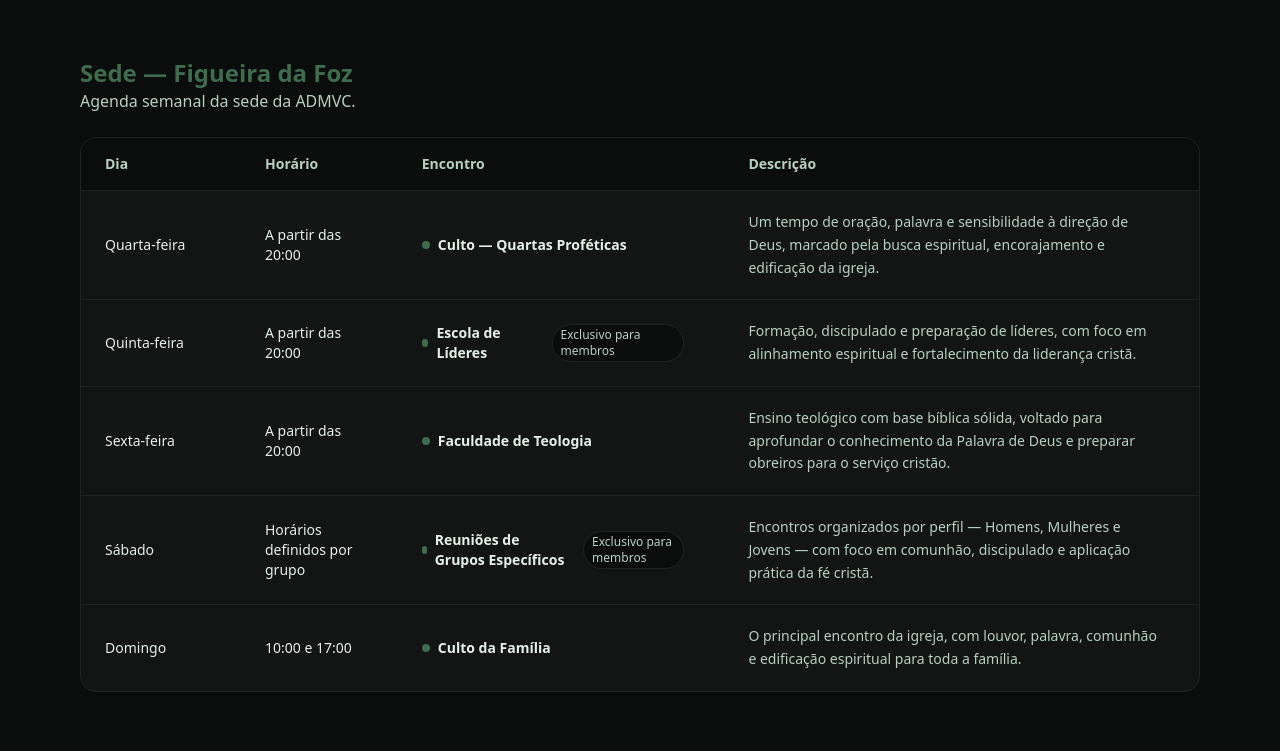
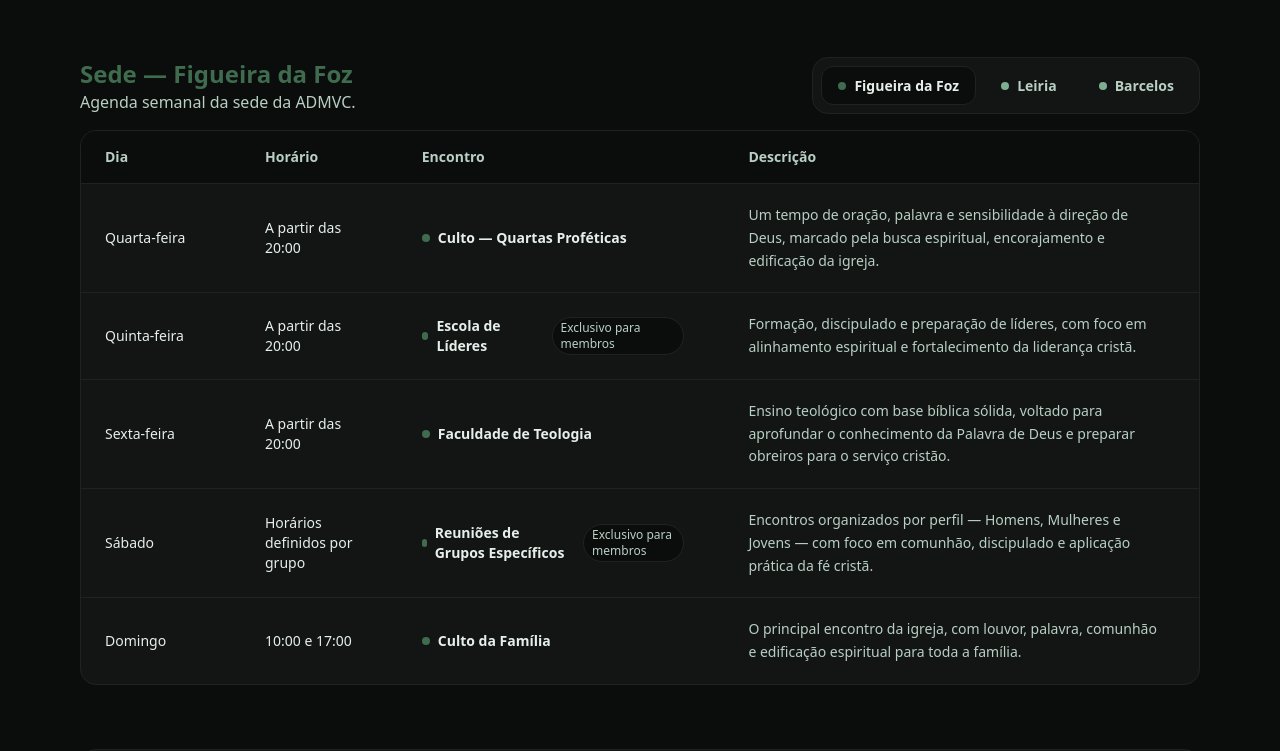
Before and after one commit to libertrendz/admvc-site, a Next.js app: page /agenda in a window 1280 px wide. Shown: the part 440-1191 px from the top of the page. Built offline with nearby package versions, Linux system fonts and the light colour scheme.

Commit message:
Update page.tsx

```diff
--- a/app/agenda/page.tsx
+++ b/app/agenda/page.tsx
@@ -8,6 +8,8 @@ type Evento = {
   descricao: string;
   badge?: string;
 };
+
+type UnidadeKey = "sede" | "leiria" | "barcelos";
 
 const SEDE_SEMANAL: Evento[] = [
   {
@@ -49,7 +51,27 @@ const SEDE_SEMANAL: Evento[] = [
   }
 ];
 
-export default function AgendaPage() {
+const UNIDADES: { key: UnidadeKey; label: string; subtitle: string }[] = [
+  { key: "sede", label: "Sede", subtitle: "Figueira da Foz" },
+  { key: "leiria", label: "Congregação", subtitle: "Leiria" },
+  { key: "barcelos", label: "Congregação", subtitle: "Barcelos" }
+];
+
+export default function AgendaPage({
+  searchParams
+}: {
+  searchParams?: { unidade?: string };
+}) {
+  const unidadeParam = (searchParams?.unidade || "").toLowerCase();
+  const active: UnidadeKey =
+    unidadeParam === "leiria"
+      ? "leiria"
+      : unidadeParam === "barcelos"
+      ? "barcelos"
+      : "sede";
+
+  const activeMeta = UNIDADES.find((u) => u.key === active) || UNIDADES[0];
+
   return (
     <main className="space-y-16">
       {/* HERO */}
@@ -85,28 +107,118 @@ export default function AgendaPage() {
           </div>
 
           <div className="pt-2 text-xs text-muted2">
-            (Agenda das congregações será adicionada assim que estiver definida.)
+            (Selecione a unidade para visualizar a agenda. As congregações serão atualizadas assim
+            que estiverem definidas.)
           </div>
         </div>
       </section>
 
-      {/* SEDE */}
-      <section className="space-y-6">
+      {/* SELECTOR (tabs desktop + select mobile) */}
+      <section className="space-y-4">
+        <div className="flex flex-col gap-2 md:flex-row md:items-end md:justify-between">
           <div>
             <h2 className="text-xl md:text-2xl font-semibold text-figueira">
-            Sede — Figueira da Foz
+              {activeMeta.label} — {activeMeta.subtitle}
             </h2>
-          <p className="text-muted">Agenda semanal da sede da ADMVC.</p>
+            <p className="text-muted">
+              {active === "sede"
+                ? "Agenda semanal da sede da ADMVC."
+                : "Agenda semanal será publicada assim que estiver definida."}
+            </p>
           </div>
 
+          {/* Desktop tabs */}
+          <div className="hidden md:flex items-center gap-2 rounded-2xl border border-soft bg-bg2 p-2">
+            {UNIDADES.map((u) => {
+              const isActive = u.key === active;
+              return (
+                <Link
+                  key={u.key}
+                  href={`/agenda?unidade=${u.key}`}
+                  className={`rounded-xl px-4 py-2 text-sm font-semibold transition border ${
+                    isActive
+                      ? "border-soft bg-bg text-fg"
+                      : "border-transparent text-muted hover:text-fg hover:bg-bg"
+                  }`}
+                  aria-current={isActive ? "page" : undefined}
+                >
+                  <span className="inline-flex items-center gap-2">
+                    <span
+                      className="h-2 w-2 rounded-full"
+                      style={{
+                        backgroundColor: isActive ? "var(--g-figueira)" : "var(--g-soft)"
+                      }}
+                    />
+                    {u.subtitle}
+                  </span>
+                </Link>
+              );
+            })}
+          </div>
+
+          {/* Mobile select */}
+          <div className="md:hidden">
+            <label className="text-xs text-muted2">Escolher unidade</label>
+            <div className="mt-2 rounded-2xl border border-soft bg-bg2 p-2">
+              <select
+                className="w-full bg-bg2 text-fg outline-none px-3 py-3 rounded-xl border border-soft"
+                defaultValue={active}
+                onChange={(e) => {
+                  // client-side navigation sem virar client component:
+                  // fallback simples via location (ok para select)
+                  window.location.href = `/agenda?unidade=${e.target.value}`;
+                }}
+              >
+                <option value="sede">Sede — Figueira da Foz</option>
+                <option value="leiria">Congregação — Leiria</option>
+                <option value="barcelos">Congregação — Barcelos</option>
+              </select>
+            </div>
+          </div>
+        </div>
+
+        {/* CONTENT */}
+        {active === "sede" ? (
+          <SedeAgenda />
+        ) : (
+          <PlaceholderUnidade
+            title={`${activeMeta.label} — ${activeMeta.subtitle}`}
+            desc="A agenda semanal será publicada assim que estiver definida."
+          />
+        )}
+      </section>
+
+      {/* CTA FINAL */}
+      <section className="rounded-2xl border border-soft bg-bg2 p-6 md:p-10 space-y-4">
+        <h3 className="text-lg md:text-xl font-semibold text-fg">
+          Vai visitar-nos pela primeira vez?
+        </h3>
+        <p className="text-muted">
+          Será um prazer recebê-lo. Se quiser, entre em contacto antes e ajudamos a
+          orientar o melhor dia e horário para a sua visita.
+        </p>
+        <div className="flex flex-wrap gap-3">
+          <Link href="/contato" className="btn btn-primary">
+            Contacto
+          </Link>
+          <Link href="/sobre" className="btn btn-ghost">
+            Conheça a ADMVC
+          </Link>
+        </div>
+      </section>
+    </main>
+  );
+}
+
+function SedeAgenda() {
+  return (
+    <section className="space-y-6">
       {/* Tabela (desktop) */}
       <div className="hidden md:block overflow-hidden rounded-2xl border border-soft bg-bg2">
         <table className="w-full text-sm">
           <thead className="bg-bg">
             <tr>
-                <th className="w-40 px-6 py-4 text-left text-muted whitespace-nowrap">
-                  Dia
-                </th>
+              <th className="w-40 px-6 py-4 text-left text-muted whitespace-nowrap">Dia</th>
               <th className="px-6 py-4 text-left text-muted">Horário</th>
               <th className="px-6 py-4 text-left text-muted">Encontro</th>
               <th className="px-10 py-4 text-left text-muted">Descrição</th>
@@ -115,9 +227,7 @@ export default function AgendaPage() {
           <tbody>
             {SEDE_SEMANAL.map((e, idx) => (
               <tr key={`${e.dia}-${idx}`} className="border-t border-soft">
-                  <td className="px-6 py-5 font-medium text-fg whitespace-nowrap">
-                    {e.dia}
-                  </td>
+                <td className="px-6 py-5 font-medium text-fg whitespace-nowrap">{e.dia}</td>
                 <td className="px-6 py-5 text-fg">{e.hora}</td>
                 <td className="px-6 py-5 text-fg">
                   <div className="flex items-center gap-2">
@@ -133,9 +243,7 @@ export default function AgendaPage() {
                     )}
                   </div>
                 </td>
-                  <td className="px-10 py-5 text-muted leading-relaxed">
-                    {e.descricao}
-                  </td>
+                <td className="px-10 py-5 text-muted leading-relaxed">{e.descricao}</td>
               </tr>
             ))}
           </tbody>
@@ -184,38 +292,26 @@ export default function AgendaPage() {
         ))}
       </div>
     </section>
+  );
+}
 
-      {/* CONGREGAÇÕES (placeholders) */}
+function PlaceholderUnidade({ title, desc }: { title: string; desc: string }) {
+  return (
     <section className="grid gap-4 md:grid-cols-2">
-        <PlaceholderAgendaCard
-          title="Congregação — Leiria"
-          desc="A agenda semanal será publicada assim que estiver definida."
-        />
-        <PlaceholderAgendaCard
-          title="Congregação — Barcelos"
-          desc="A agenda semanal será publicada assim que estiver definida."
-        />
-      </section>
-
-      {/* CTA FINAL */}
-      <section className="rounded-2xl border border-soft bg-bg2 p-6 md:p-10 space-y-4">
-        <h3 className="text-lg md:text-xl font-semibold text-fg">
-          Vai visitar-nos pela primeira vez?
-        </h3>
-        <p className="text-muted">
-          Será um prazer recebê-lo. Se quiser, entre em contacto antes e ajudamos a
-          orientar o melhor dia e horário para a sua visita.
+      <PlaceholderAgendaCard title={title} desc={desc} />
+      <div className="rounded-2xl border border-soft bg-bg2 p-6">
+        <div className="text-sm font-semibold text-fg">Quer ser avisado?</div>
+        <p className="mt-2 text-sm text-muted">
+          Assim que a agenda estiver definida, publicamos aqui. Se precisar de orientação,
+          fale connosco.
         </p>
-        <div className="flex flex-wrap gap-3">
+        <div className="pt-3">
           <Link href="/contato" className="btn btn-primary">
             Contacto
           </Link>
-          <Link href="/sobre" className="btn btn-ghost">
-            Conheça a ADMVC
-          </Link>
+        </div>
       </div>
     </section>
-    </main>
   );
 }
 
```
Lines whose indentation alone changed are shown as unchanged.
